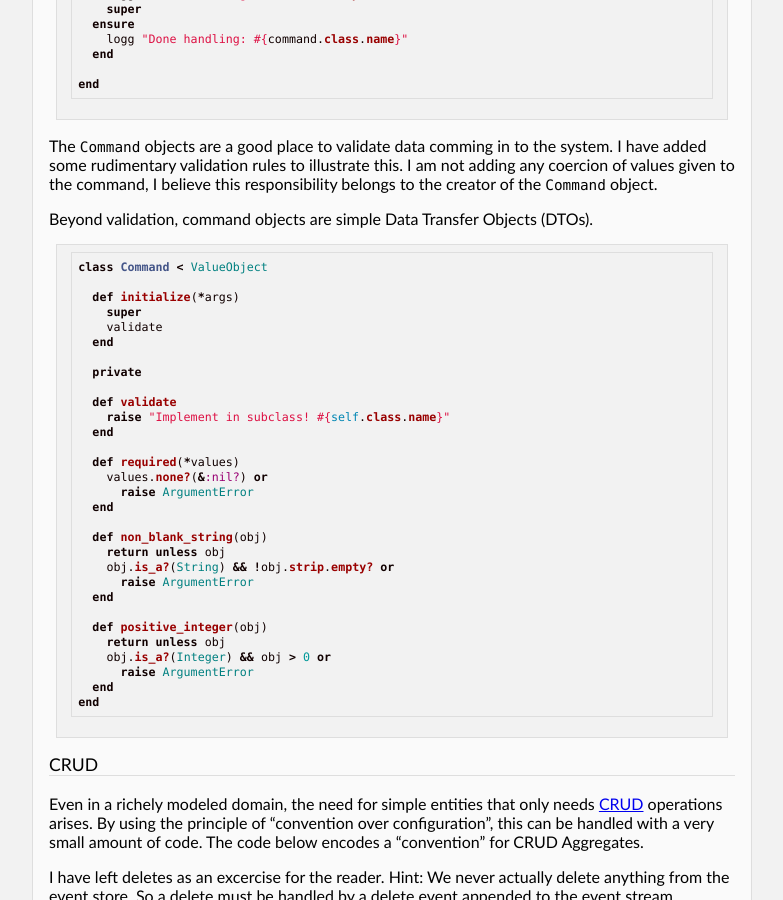
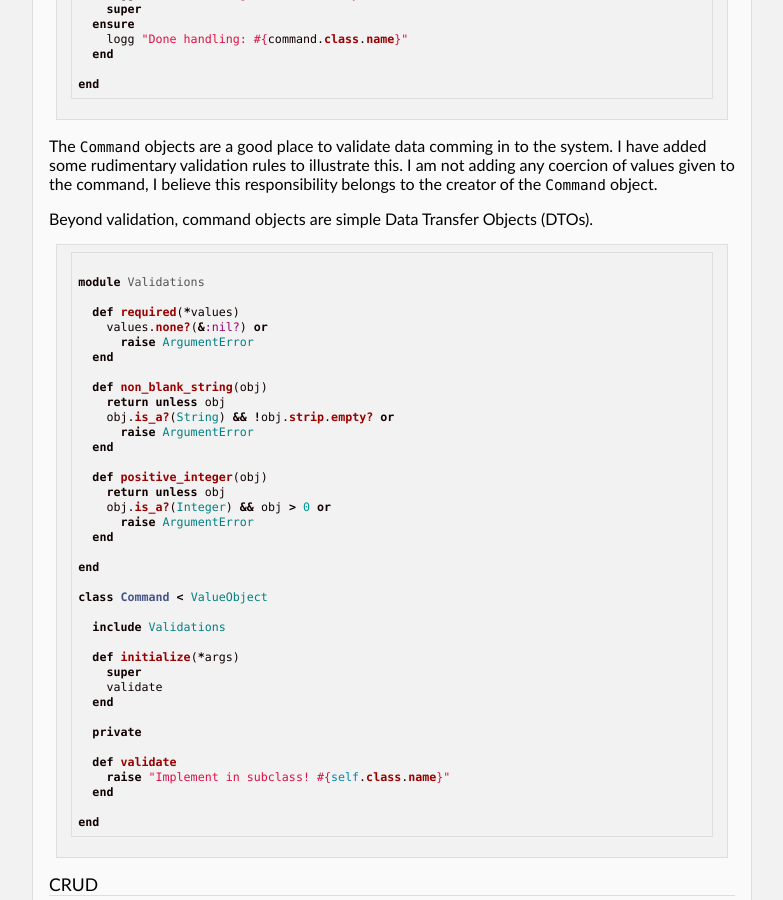
Before and after one commit to kjellm/kjellm.github.com, a Jekyll site: the page built from event.markdown, in a window 1280 px wide and 900 px high, scrolled down 5583 px. Shown: the whole window, without its empty margins (248-1031 px from the left). Built offline with Jekyll 4.4.1, drawn with Linux system fonts in a browser that asks for light colours; some of the changed lines change nothing that is shown.

Commit message:
Update event draft

````diff
--- a/event.markdown
+++ b/event.markdown
@@ -338,18 +338,8 @@ Beyond validation, command objects are simple Data Transfer Objects
 
 
 ``` ruby
-class Command < ValueObject
 
-  def initialize(*args)
-    super
-    validate
-  end
-
-  private
-
-  def validate
-    raise "Implement in subclass! #{self.class.name}"
-  end
+module Validations
 
   def required(*values)
     values.none?(&:nil?) or
@@ -367,6 +357,24 @@ class Command < ValueObject
     obj.is_a?(Integer) && obj > 0 or
       raise ArgumentError
   end
+
+end
+
+class Command < ValueObject
+
+  include Validations
+
+  def initialize(*args)
+    super
+    validate
+  end
+
+  private
+
+  def validate
+    raise "Implement in subclass! #{self.class.name}"
+  end
+
 end
 ```
 
````
